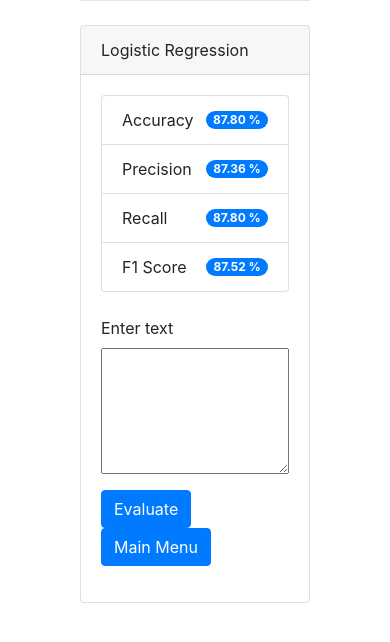
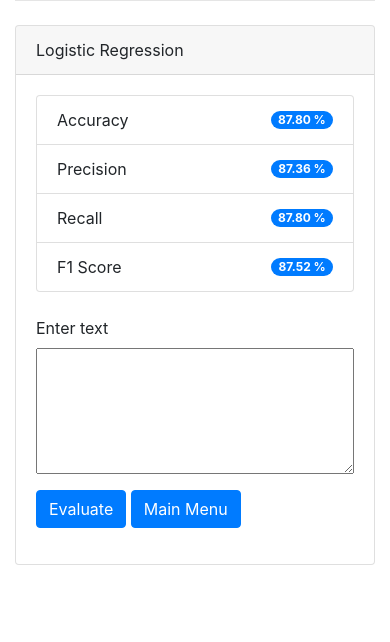
Before and after one commit to Siratigui/django-classifiers, a Django app: page /lreg in a window 390 px wide. Shown: the top 642 px of the page. Run offline with Django 3.2, Linux system fonts and the light colour scheme; some libraries are stand-ins or nearby versions.

Commit message:
first commit

```diff
--- a/spc/templates/spc/base.html
+++ b/spc/templates/spc/base.html
@@ -8,7 +8,7 @@
   <body>
     <div class="container">
       <div class="row justify-content-center">
-        <div class="col-8">
+        <div class="col-md-8 col-xs-12">
           <hr class="mt-0 mb-4">
           {% block content %}
           {% endblock %}
```
